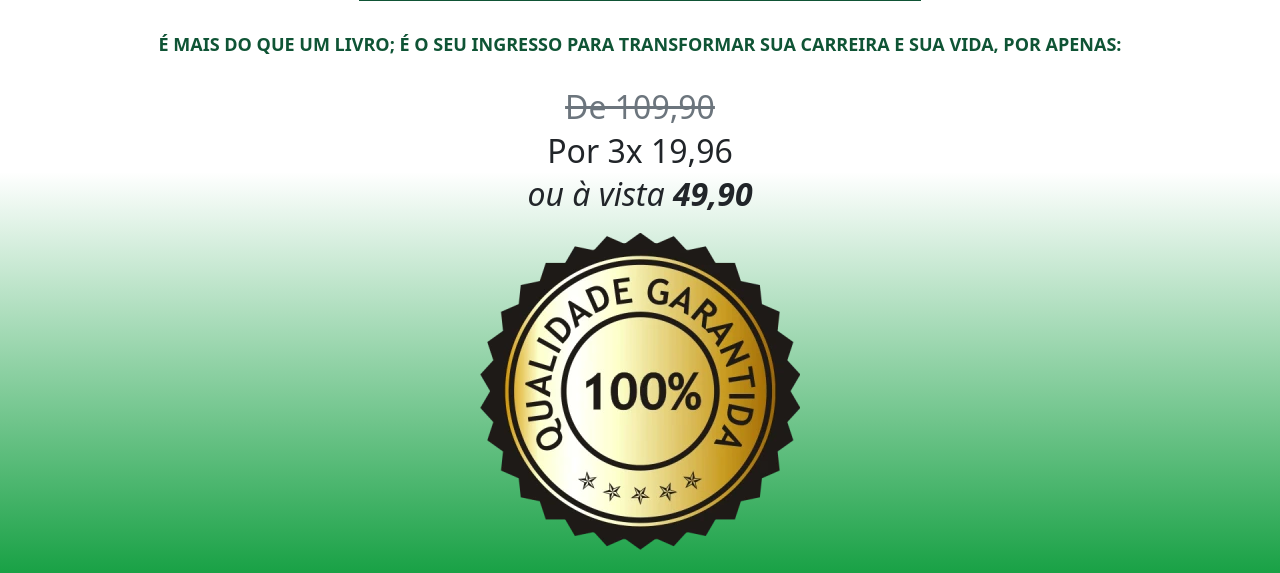
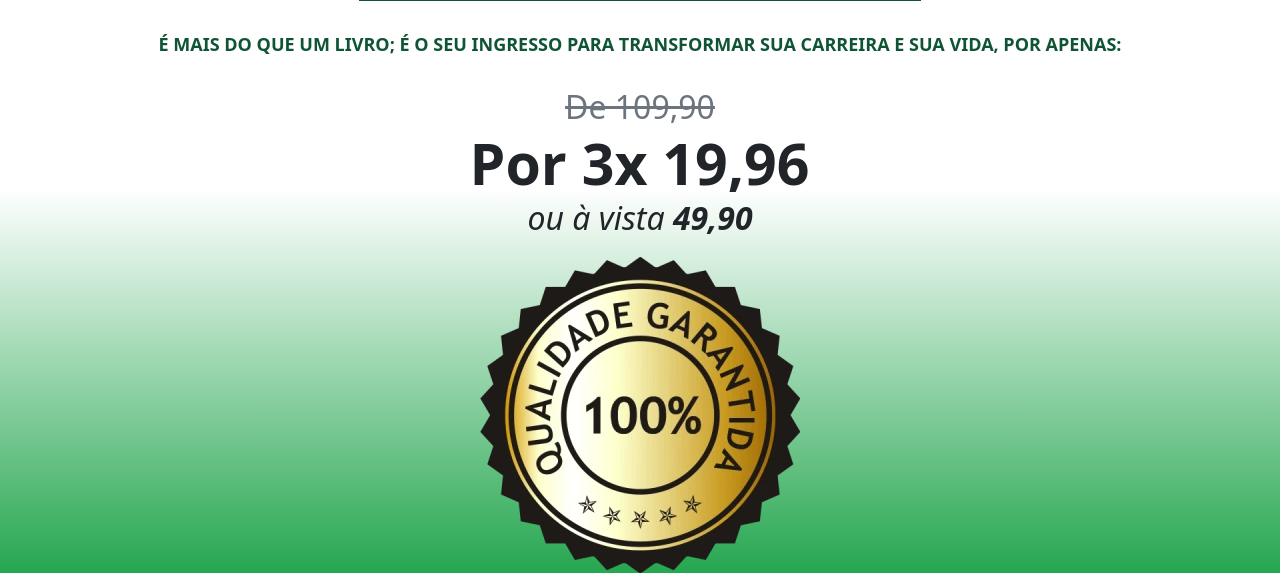
Before and after one commit to ChristianHerber/nutritaon, a PHP site: page / in a window 1280 px wide. Shown: the part 4058-4631 px from the top of the page. Run offline with PHP 8.4, Linux system fonts and the light colour scheme.

Commit message:
fix stilo dos  valores

```diff
--- a/style.css
+++ b/style.css
@@ -153,7 +153,7 @@ body {
     font-size: 32px;
 }
 
-.vlues h2:nth-child(2) {
+.values h2:nth-child(2) {
     font-size: 52px;
     font-weight: 900;
     animation: btnPulse 1.2s linear infinite;
--- a/wptheme/anutritaon/style.css
+++ b/wptheme/anutritaon/style.css
@@ -161,7 +161,7 @@ body {
     font-size: 32px;
 }
 
-.vlues h2:nth-child(2) {
+.values h2:nth-child(2) {
     font-size: 52px;
     font-weight: 900;
     animation: btnPulse 1.2s linear infinite;
```
